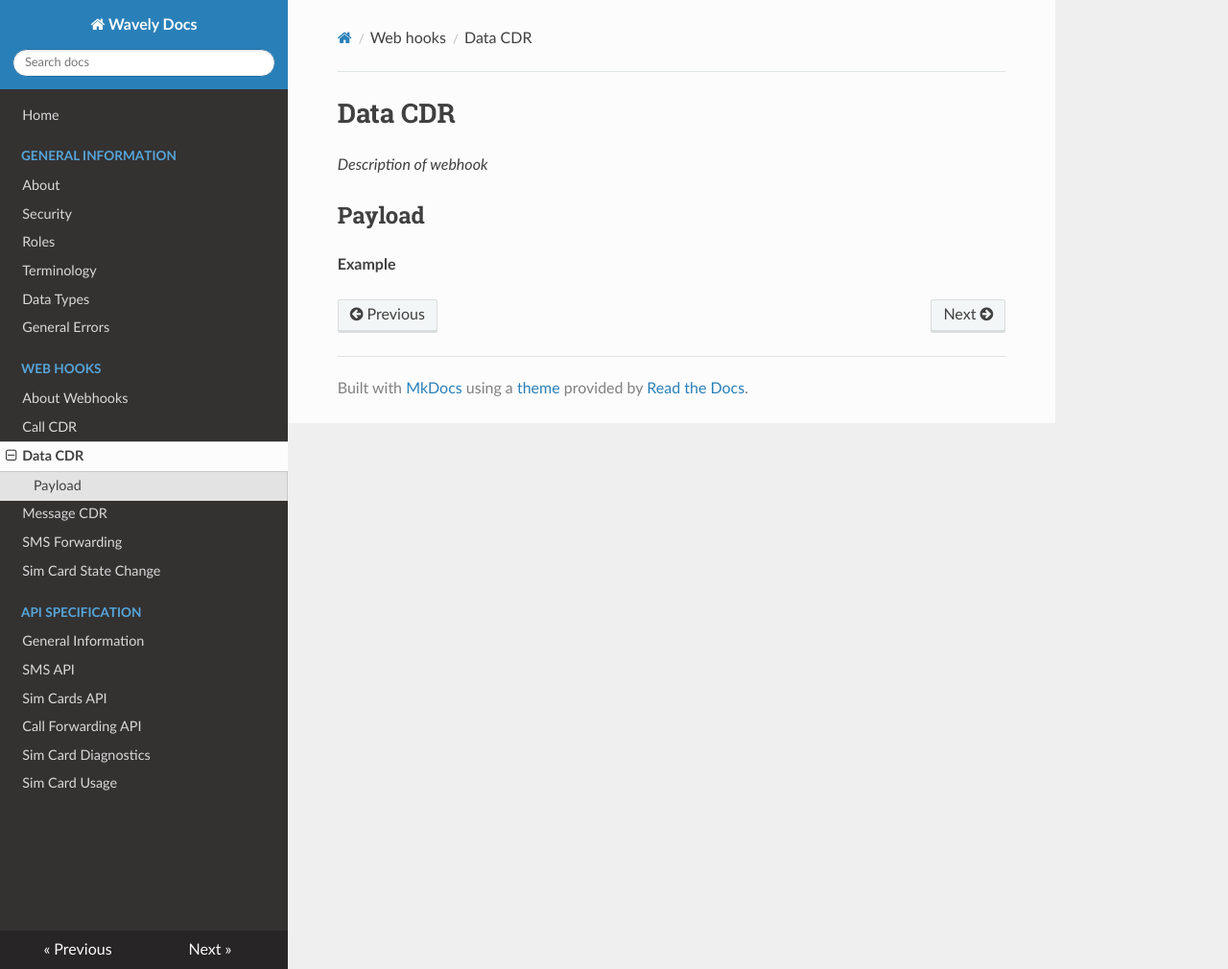
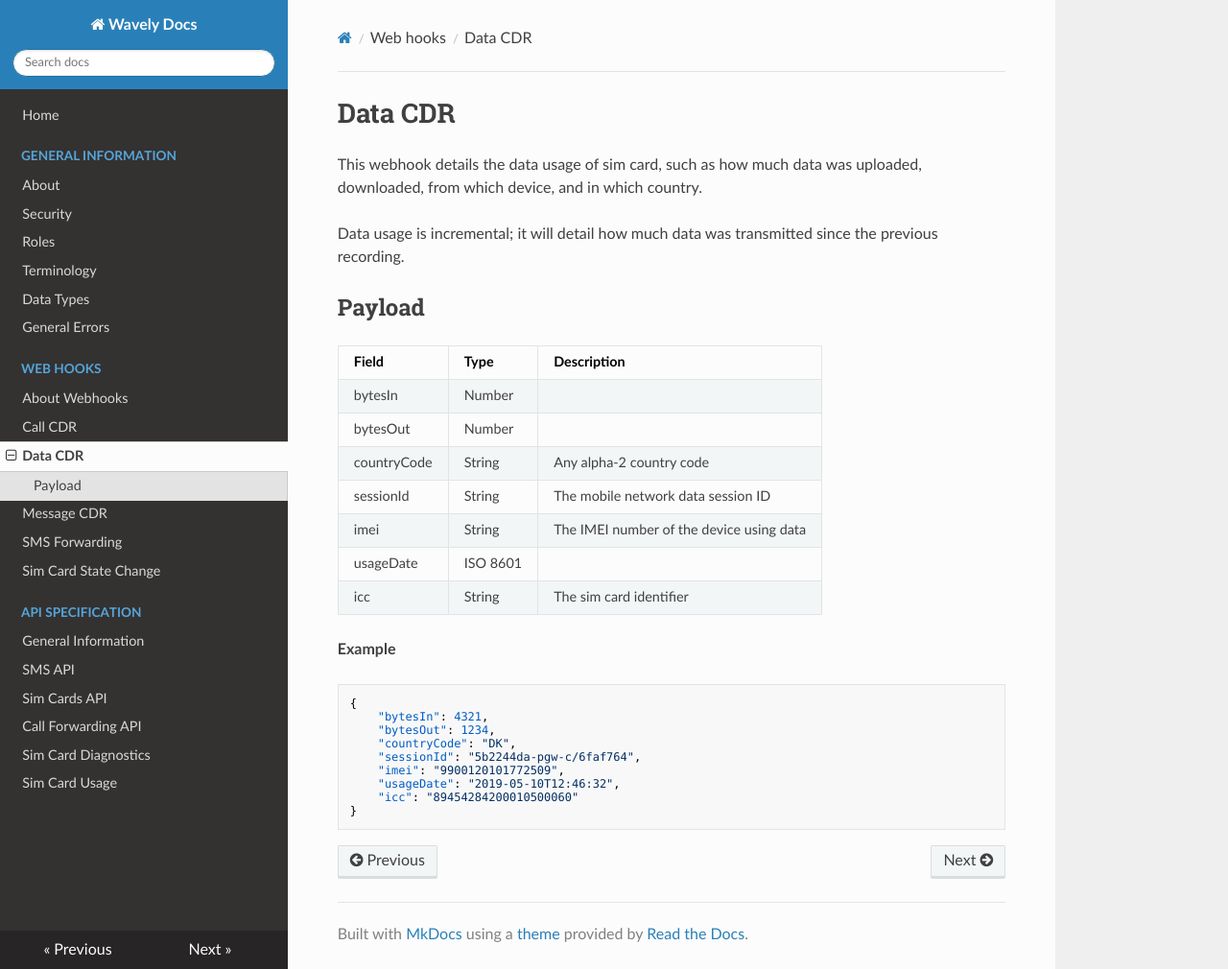
Before and after one commit to Wavelyio/wavely-docs, an MkDocs documentation site: the page built from docs/webhooks/data-cdr.md, in a window 1280 px wide and 1010 px high. Shown: the whole window at 96% size. Built offline with MkDocs 1.6.1, drawn with Linux system fonts in a browser that asks for light colours; nearby versions of some CDN libraries; old or Windows-style settings are respelled for this version of MkDocs.

Commit message:
Data CDR description + example

````diff
--- a/docs/webhooks/data-cdr.md
+++ b/docs/webhooks/data-cdr.md
@@ -1,7 +1,31 @@
 # Data CDR
 
-*Description of webhook*
+This webhook details the data usage of sim card, such as how much data was uploaded, downloaded, from which device, and in which country.
+
+Data usage is incremental; it will detail how much data was transmitted since the previous recording.
 
 ## Payload
 
+Field        | Type          | Description
+------------ | ------------- | ------------
+bytesIn | Number |
+bytesOut | Number |
+countryCode | String | Any alpha-2 country code
+sessionId | String | The mobile network data session ID
+imei | String | The IMEI number of the device using data
+usageDate | ISO 8601 |
+icc | String | The sim card identifier
+
 **Example**
+
+```json
+{
+	"bytesIn": 4321,
+	"bytesOut": 1234,
+	"countryCode": "DK",
+	"sessionId": "5b2244da-pgw-c/6faf764",
+	"imei": "9900120101772509",
+	"usageDate": "2019-05-10T12:46:32",
+	"icc": "89454284200010500060"
+}
+```
````
